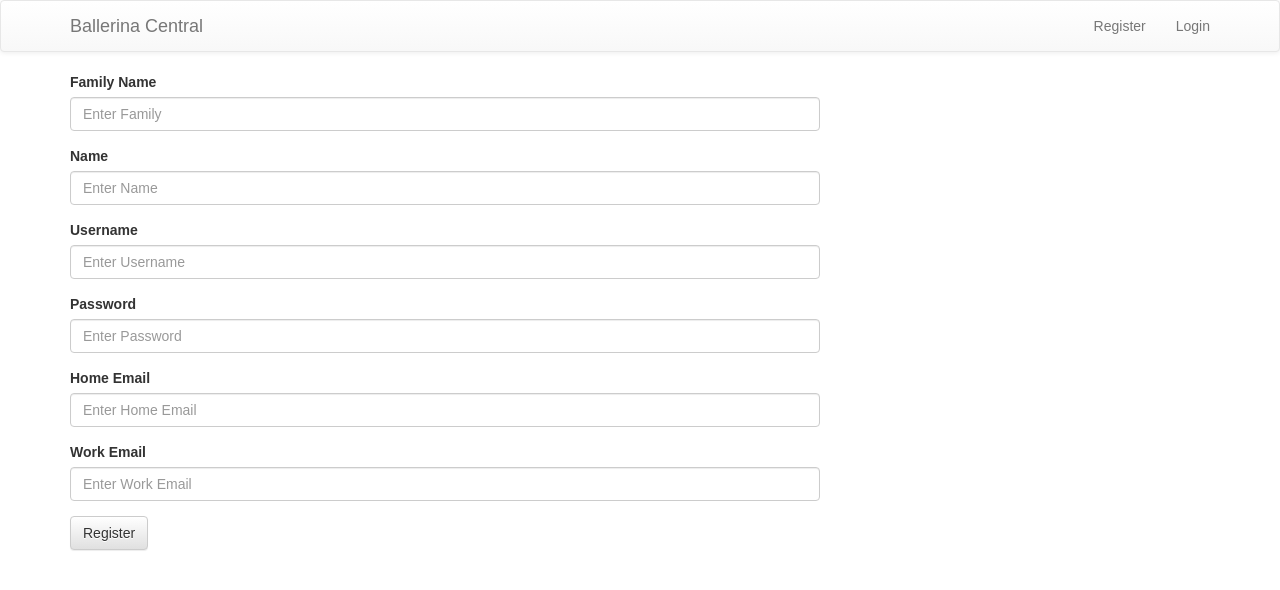
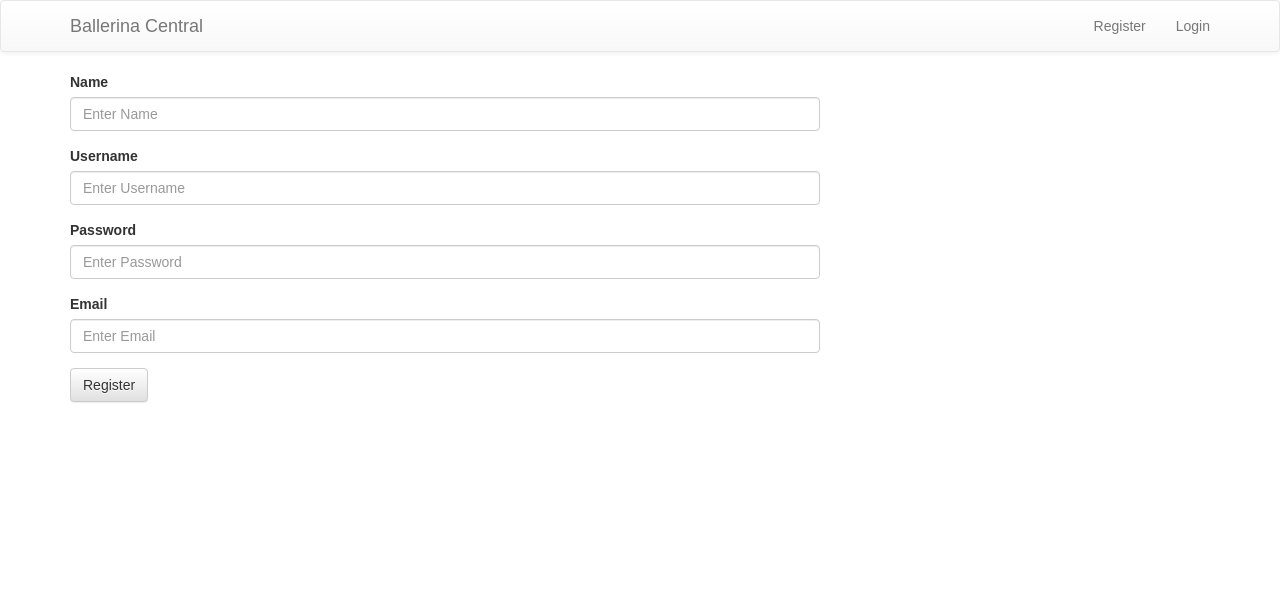
Before and after one commit to NatashaWso2/BallerinaRegistryWebsite, a React app: page /register in a window 1280 px wide. Shown: the top 590 px of the page. Built offline with nearby package versions, Linux system fonts and the light colour scheme.

Commit message:
Add configuration for endpoints
Added config files for dev and prod which has the backend
urls. The backend url will replace the ajax call urls on
build time. Cleaned up the code.

```diff
--- /dev/null
+++ b/config/dev-config.json
@@ -0,0 +1,5 @@
+{
+    "process.env": {
+        "WEB_API_URL": "\"https://localhost:7070\""
+    }
+}
--- /dev/null
+++ b/config/prod-config.json
@@ -0,0 +1,5 @@
+{
+    "process.env": {
+        "WEB_API_URL": "\"https://0.0.0.0:7070\""
+    }
+}
--- /dev/null
+++ b/src/api-client/index.js
@@ -0,0 +1,60 @@
+/**
+ * Copyright (c) 2018, WSO2 Inc. (http://www.wso2.org) All Rights Reserved.
+ *
+ * WSO2 Inc. licenses this file to you under the Apache License,
+ * Version 2.0 (the "License"); you may not use this file except
+ * in compliance with the License.
+ * You may obtain a copy of the License at
+ *
+ *     http://www.apache.org/licenses/LICENSE-2.0
+ *
+ * Unless required by applicable law or agreed to in writing,
+ * software distributed under the License is distributed on an
+ * "AS IS" BASIS, WITHOUT WARRANTIES OR CONDITIONS OF ANY
+ * KIND, either express or implied. See the License for the
+ * specific language governing permissions and limitations
+ * under the License.
+ */
+
+import axios from 'axios';
+
+/**
+ * Api call for logging in.
+ * @param {object} data Login data
+ * @return {Promise} Call promise.
+ */
+export function login(data) {
+    return axios.post(`${process.env.WEB_API_URL}/user/login`, data, {
+        withCredentials: true,
+        headers: {
+            'Content-Type': 'application/x-www-form-urlencoded',
+        },
+    });
+}
+
+/**
+ * Api call for registering user.
+ * @param {object} data Register data.
+ * @return {Promise} Call promise.
+ */
+export function register(data) {
+    return axios.post(`${process.env.WEB_API_URL}/user/register`, data, {
+        withCredentials: true,
+        headers: {
+            'Content-Type': 'application/x-www-form-urlencoded',
+        },
+    });
+}
+
+/**
+ * Api call for validating.
+ * @return {Promise}  Call promise.
+ */
+export function validate() {
+    return axios.get(`${process.env.WEB_API_URL}/user/validate`, {
+        withCredentials: true,
+        headers: {
+            'Content-Type': 'application/x-www-form-urlencoded',
+        },
+    });
+}
--- a/src/components/Login.jsx
+++ b/src/components/login.jsx
@@ -18,10 +18,10 @@
 
 import React from 'react';
 import PropTypes from 'prop-types';
-import axios from 'axios';
 import { Redirect } from 'react-router-dom';
 import Cookies from 'universal-cookie';
 import { Row, Col, FormGroup, ControlLabel, FormControl, Button, HelpBlock } from 'react-bootstrap';
+import { login } from '../api-client';
 
 /**
  * Login component.
@@ -56,12 +56,7 @@ class Login extends React.Component {
             password,
         };
 
-        axios.post('http://staging.central.ballerina.io:8080/registry/login', data, {
-            withCredentials: true,
-            headers: {
-                'Content-Type': 'application/x-www-form-urlencoded',
-            },
-        })
+        login(data)
             .then((response) => {
                 console.log(response);
                 const statusCode = response.status;
@@ -112,7 +107,7 @@ class Login extends React.Component {
         const { redirect, cliToken } = this.state;
         if (redirect) {
             return (<Redirect to={{
-                pathname: '/packages',
+                pathname: '/',
                 cliToken,
             }}
             />);
@@ -120,10 +115,10 @@ class Login extends React.Component {
         return (
             <Row>
                 <Col xs={8} md={8}>
-                    <form>
+                    <form onSubmit={this.onSubmit}>
                         <FieldGroup
                             key='username'
-                            id='formControlsText'
+                            id='username'
                             type='text'
                             label='Username'
                             placeholder='Enter Username'
@@ -132,14 +127,14 @@ class Login extends React.Component {
                         />
                         <FieldGroup
                             key='password'
-                            id='formControlsText'
+                            id='password'
                             type='password'
                             label='Password'
                             placeholder='Enter Password'
                             value={this.state.password}
                             onChange={this.onPasswordChange}
                         />
-                        <Button type='submit' onSubmit={this.onSubmit}>Login</Button>
+                        <Button type='submit'>Login</Button>
                     </form>
                 </Col>
             </Row>
--- a/src/components/nav-bar.jsx
+++ b/src/components/nav-bar.jsx
@@ -40,6 +40,7 @@ class Navbar extends React.Component {
         const cookies = new Cookies();
         cookies.remove('userLogged', { path: '/' });
         cookies.remove('accessTokenSH', { path: '/' });
+        window.location = '/';
     }
 
     /**
--- a/src/components/org-name.jsx
+++ b/src/components/org-name.jsx
@@ -18,8 +18,8 @@
 
 import React from 'react';
 import PropTypes from 'prop-types';
-import axios from 'axios';
 import { Redirect } from 'react-router-dom';
+import { validate } from '../api-client';
 
 /**
  * Component for an organization.
@@ -48,12 +48,7 @@ class OrgName extends React.Component {
      * @memberof OrgName
      */
     deletePkg(packageName, packageVersion) {
-        axios.get('http://staging.central.ballerina.io:8080/registry/validate', {
-            withCredentials: true,
-            headers: {
-                'Content-Type': 'application/x-www-form-urlencoded',
-            },
-        })
+        validate()
             .then((response) => {
                 const accessTokenActive = response.data.active;
                 if (accessTokenActive === true) {
--- a/src/components/Register.jsx
+++ b/src/components/register.jsx
@@ -18,16 +18,16 @@
 
 import React from 'react';
 import PropTypes from 'prop-types';
-import axios from 'axios';
 import { Redirect } from 'react-router-dom';
 import { Row, Col, FormGroup, ControlLabel, FormControl, Button, HelpBlock } from 'react-bootstrap';
+import { register } from '../api-client';
 
 /**
  * Component for registering a user.
  * @class Register
- * @extends {React.PureComponent}
+ * @extends {React.Component}
  */
-class Register extends React.PureComponent {
+class Register extends React.Component {
     /**
      * Creates an instance of Register.
      * @param {any} props Component properties.
@@ -36,21 +36,17 @@ class Register extends React.PureComponent {
     constructor(props) {
         super(props);
         this.state = {
-            familyName: '',
             givenName: '',
             userName: '',
             password: '',
             homeEmail: '',
-            workEmail: '',
             redirect: false,
         };
 
-        this.onFamilyNameChange = this.onFamilyNameChange.bind(this);
         this.onGivenNameChange = this.onGivenNameChange.bind(this);
         this.onUserNameChange = this.onUserNameChange.bind(this);
         this.onPasswordChange = this.onPasswordChange.bind(this);
         this.onHomeEmailChange = this.onHomeEmailChange.bind(this);
-        this.onWorkEmailChange = this.onWorkEmailChange.bind(this);
         this.onSubmit = this.onSubmit.bind(this);
     }
 
@@ -63,28 +59,20 @@ class Register extends React.PureComponent {
         e.preventDefault();
         console.log(this.state);
         const {
-            familyName,
             givenName,
             userName,
             password,
             homeEmail,
-            workEmail,
         } = this.state;
 
         const data = {
-            familyName,
             givenName,
             userName,
             password,
             homeEmail,
-            workEmail,
-
         };
 
-        axios.post('http://staging.central.ballerina.io:8080/registry/register', data, {
-            withCredentials: true,
-            headers: { 'Content-Type': 'application/x-www-form-urlencoded' },
-        })
+        register(data)
             .then((response) => {
                 const statusCode = response.status;
                 if (statusCode === 201) {
@@ -94,17 +82,6 @@ class Register extends React.PureComponent {
             .catch((error) => {
                 console.log(error);
             });
-    }
-
-    /**
-     * On family name changed.
-     * @param {any} e Event object.
-     * @memberof Register
-     */
-    onFamilyNameChange(e) {
-        this.setState({
-            familyName: e.target.value,
-        });
     }
 
     /**
@@ -152,17 +129,6 @@ class Register extends React.PureComponent {
     }
 
     /**
-     * On work email changed.
-     * @param {any} e Event object.
-     * @memberof Register
-     */
-    onWorkEmailChange(e) {
-        this.setState({
-            workEmail: e.target.value,
-        });
-    }
-
-    /**
      * Render the Register component.
      * @returns {React.ReactElement} The view.
      * @memberof Register
@@ -175,19 +141,10 @@ class Register extends React.PureComponent {
         return (
             <Row>
                 <Col xs={8} md={8}>
-                    <form>
-                        <FieldGroup
-                            key='family-name'
-                            id='formControlsText'
-                            type='text'
-                            label='Family Name'
-                            placeholder='Enter Family'
-                            value={this.state.familyName}
-                            onChange={this.onFamilyNameChange}
-                        />
+                    <form onSubmit={this.onSubmit}>
                         <FieldGroup
                             key='given-name'
-                            id='formControlsText'
+                            id='given-name'
                             type='text'
                             label='Name'
                             placeholder='Enter Name'
@@ -196,7 +153,7 @@ class Register extends React.PureComponent {
                         />
                         <FieldGroup
                             key='user-name'
-                            id='formControlsText'
+                            id='user-name'
                             type='text'
                             label='Username'
                             placeholder='Enter Username'
@@ -205,7 +162,7 @@ class Register extends React.PureComponent {
                         />
                         <FieldGroup
                             key='password'
-                            id='formControlsText'
+                            id='password'
                             type='password'
                             label='Password'
                             placeholder='Enter Password'
@@ -214,23 +171,14 @@ class Register extends React.PureComponent {
                         />
                         <FieldGroup
                             key='home-email'
-                            id='formControlsText'
+                            id='home-email'
                             type='text'
-                            label='Home Email'
-                            placeholder='Enter Home Email'
+                            label='Email'
+                            placeholder='Enter Email'
                             value={this.state.homeEmail}
                             onChange={this.onHomeEmailChange}
                         />
-                        <FieldGroup
-                            key='work-email'
-                            id='formControlsText'
-                            type='text'
-                            label='Work Email'
-                            placeholder='Enter Work Email'
-                            value={this.state.workEmail}
-                            onChange={this.onWorkEmailChange}
-                        />
-                        <Button type='submit' onSubmit={this.onSubmit}>Register</Button>
+                        <Button type='submit'>Register</Button>
                     </form>
                 </Col>
             </Row>
```
Also changed, not shown: config/env.js (+19 -7 lines), src/components/container.jsx (renamed from src/components/Container.jsx, +30 -3 lines), src/components/package.jsx (renamed from src/components/Package.jsx, +2 -7 lines), src/components/packages.jsx (renamed from src/components/Packages.jsx).
